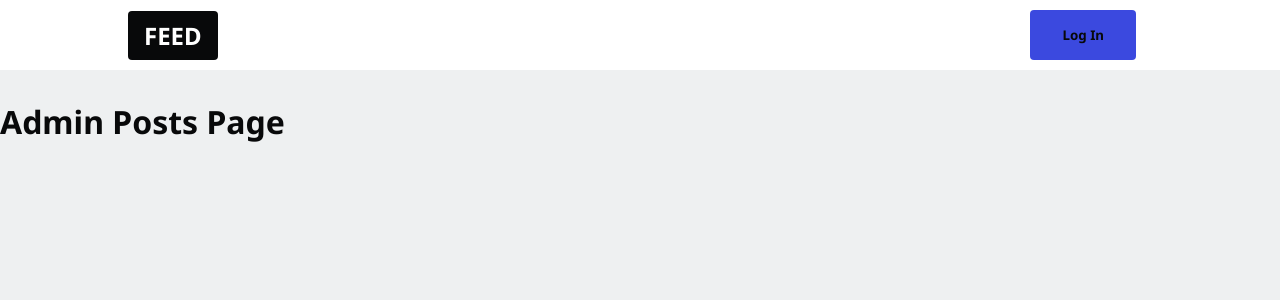
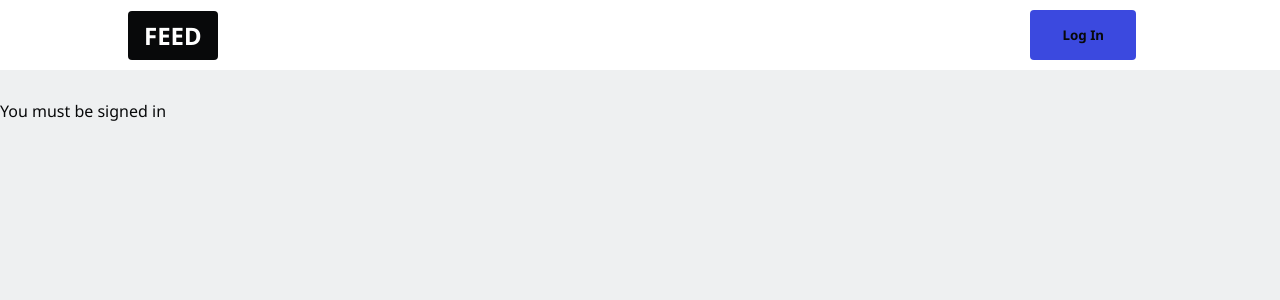
Before and after one commit to IsaacFidler/Recipe-app, a Next.js app: page /admin in a window 1280 px wide. Shown: the top 300 px of the page. Built offline with nearby package versions, Linux system fonts and the light colour scheme; no server answers.

Commit message:
feat: admin pages

```diff
--- /dev/null
+++ b/components/AuthCheck.tsx
@@ -0,0 +1,12 @@
+import Link from "next/link";
+import { useContext } from "react";
+import { UserContext } from "../lib/context";
+
+// Component's children only shown to logged-in users
+export default function AuthCheck(props: any) {
+  const { username } = useContext(UserContext);
+
+  return username
+    ? props.children
+    : props.fallback || <Link href="/enter">You must be signed in</Link>;
+}
--- a/pages/[username]/index.tsx
+++ b/pages/[username]/index.tsx
@@ -10,6 +10,12 @@
   const { username } = query;
 
   const userDoc = await getUserWithUsername(username);
+
+  if (!userDoc) {
+    return {
+      notFound: true,
+    };
+  }
 
   // JSON serializable data
   let user = null;
--- a/pages/admin/index.tsx
+++ b/pages/admin/index.tsx
@@ -1,11 +1,9 @@
-import type { NextPage } from "next";
+import AuthCheck from "../../components/AuthCheck";
 
-const AdminPostsPage: NextPage = ({}) => {
+export default function AdminPostsPage(props: any) {
   return (
-    <>
-      <h1>Admin Posts Page</h1>
-    </>
+    <main>
+      <AuthCheck></AuthCheck>
+    </main>
   );
-};
-
-export default AdminPostsPage;
+}
```
